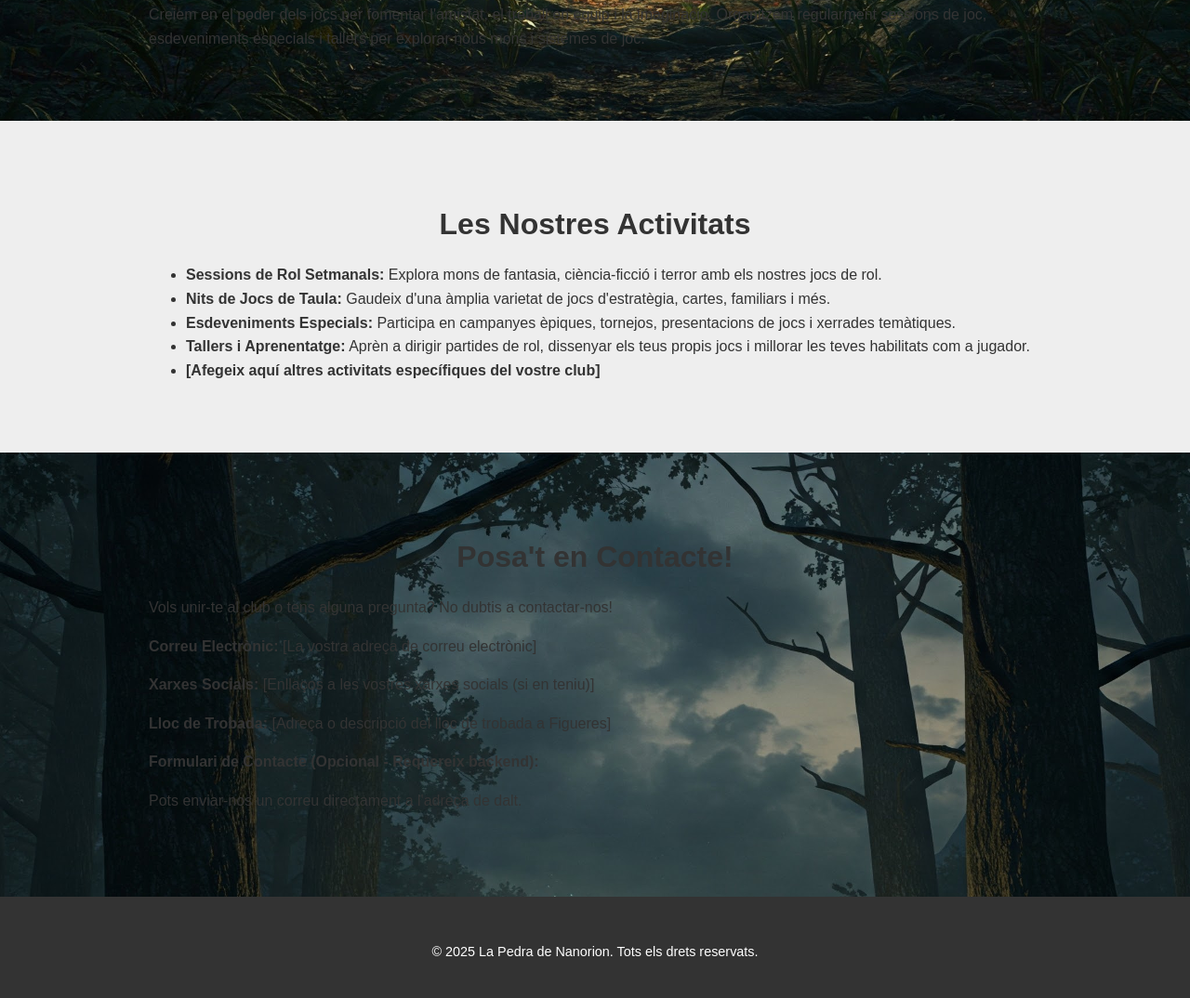
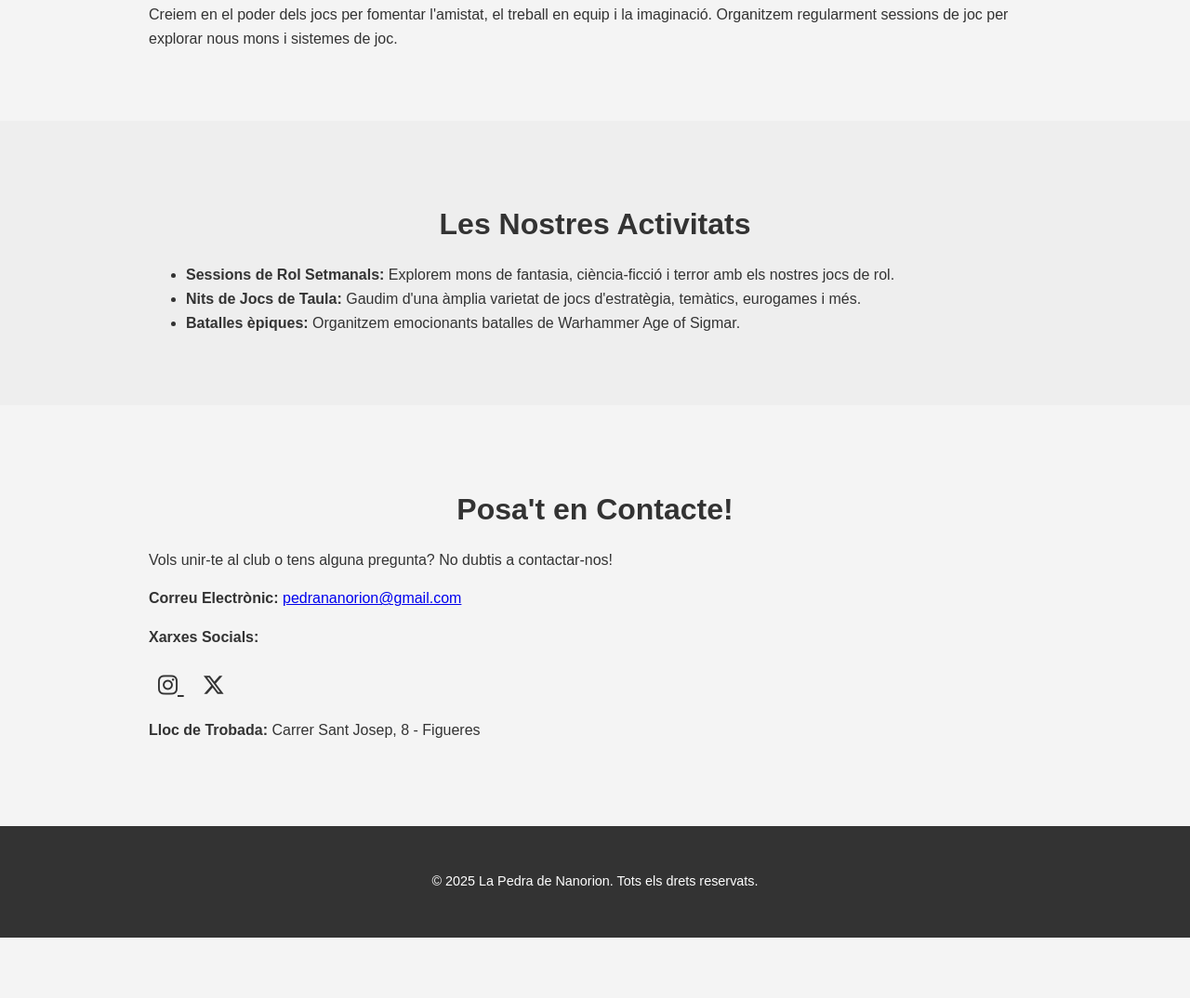
Before and after one commit to carlesi/pedradenanorion, a website: page index.html in a window 1280 px wide. Shown: the part 819-1893 px from the top of the page at 93% size. After the commit the page ends 1828 px from the top, so only its background shows below. Drawn offline with Linux system fonts and the light colour scheme.

Commit message:
millores

```diff
--- a/css/style.css
+++ b/css/style.css
@@ -5,7 +5,6 @@ body {
     background-color: #f4f4f4;
     color: #333;
     line-height: 1.6;
-    background-image: url('../img/fons_pedra.jpeg');
     background-size: cover; /* cobrir tot */
     background-repeat: no-repeat;
     background-attachment: fixed; /* Per a qe no es desplaci amb el scroll */
@@ -58,7 +57,7 @@ main {
 }
 
 
-/* Para la sección hero */
+/* Secció hero */
 .hero {
     background-image: linear-gradient(rgba(0, 0, 0, 0.5), rgba(0, 0, 0, 0.5)), url('../img/fons_hero.jpeg');
     background-size: cover;
@@ -131,3 +130,29 @@ footer {
     padding: 1em 0;
     font-size: 0.9em;
 }
+
+/* Estils per a les icones de xarxes socials */
+.social-icons {
+    margin-top: 20px;
+}
+
+.social-icons a {
+    color: #333; /* Color per defecte de les icones */
+    font-size: 1.5em; /* Mida de les icones */
+    margin: 0 10px; /* Espaiat entre icones */
+    transition: color 0.3s ease; /* Transició suau en el canvi de color */
+}
+
+/* Canvi de color en passar el ratolí */
+.social-icons a:hover {
+    color: #e44d26; /* Un color similar al del botó */
+}
+
+/* Colors específics per a cada xarxa social */
+.social-icons .fa-instagram:hover {
+    color: #E1306C; /* Color d'Instagram */
+}
+
+.social-icons .fa-x-twitter:hover {
+    color: #1DA1F2; /* Color de X/Twitter */
+}
--- a/index.html
+++ b/index.html
@@ -4,6 +4,7 @@
     <meta charset="UTF-8">
     <meta name="viewport" content="width=device-width, initial-scale=1.0">
     <title>La Pedra de Nanorion - Club de Rol i Jocs de Taula</title>
+	 <link rel="stylesheet" href="https://cdnjs.cloudflare.com/ajax/libs/font-awesome/6.5.2/css/all.min.css" integrity="sha512-SnH5WK+bZxgPHs44uWIX+LLJAJ9/2PkPKZ5QiAj6Ta86w+fsb2TkcmfRyVX3pBnMFcV7oQPJkl9QevSCWr3W6A==" crossorigin="anonymous" referrerpolicy="no-referrer" />
     <link rel="stylesheet" href="css/style.css">
 </head>
 <body>
@@ -32,8 +33,8 @@
     <section id="sobre-nosaltres" class="section">
         <div class="container">
             <h2>Sobre Nosaltres</h2>
-            <p>Som un club apassionat pels jocs de rol i de taula. El nostre objectiu és crear una comunitat on jugadors de tots els nivells puguin reunir-se, compartir històries i gaudir de partides emocionants. Fundat l'any [Any de Fundació], La Pedra de Nanorion s'ha convertit en un punt de trobada per a la creativitat, l'estratègia i la diversió a Figueres.</p>
-            <p>Creiem en el poder dels jocs per fomentar l'amistat, el treball en equip i la imaginació. Organitzem regularment sessions de joc, esdeveniments especials i tallers per explorar nous mons i sistemes de joc.</p>
+            <p>Som un club apassionat pels jocs de rol i de taula. El nostre objectiu és crear una comunitat on jugadors de tots els nivells puguin reunir-se, compartir històries i gaudir de partides emocionants. Fundat l'any 2006, La Pedra de Nanorion s'ha convertit en un punt de trobada per a la creativitat, l'estratègia i la diversió a Figueres.</p>
+            <p>Creiem en el poder dels jocs per fomentar l'amistat, el treball en equip i la imaginació. Organitzem regularment sessions de joc per explorar nous mons i sistemes de joc.</p>
         </div>
     </section>
 
@@ -41,11 +42,9 @@
         <div class="container">
             <h2>Les Nostres Activitats</h2>
             <ul>
-                <li><strong>Sessions de Rol Setmanals:</strong> Explora mons de fantasia, ciència-ficció i terror amb els nostres jocs de rol.</li>
-                <li><strong>Nits de Jocs de Taula:</strong> Gaudeix d'una àmplia varietat de jocs d'estratègia, cartes, familiars i més.</li>
-                <li><strong>Esdeveniments Especials:</strong> Participa en campanyes èpiques, tornejos, presentacions de jocs i xerrades temàtiques.</li>
-                <li><strong>Tallers i Aprenentatge:</strong> Aprèn a dirigir partides de rol, dissenyar els teus propis jocs i millorar les teves habilitats com a jugador.</li>
-                <li><strong>[Afegeix aquí altres activitats específiques del vostre club]</strong></li>
+                <li><strong>Sessions de Rol Setmanals:</strong> Explorem mons de fantasia, ciència-ficció i terror amb els nostres jocs de rol.</li>
+                <li><strong>Nits de Jocs de Taula:</strong> Gaudim d'una àmplia varietat de jocs d'estratègia, temàtics, eurogames i més.</li>
+                <li><strong>Batalles èpiques:</strong> Organitzem emocionants batalles de Warhammer Age of Sigmar.</li>
             </ul>
         </div>
     </section>
@@ -55,11 +54,21 @@
 			<h2>Posa't en Contacte!</h2>
 			<p>Vols unir-te al club o tens alguna pregunta? No dubtis a contactar-nos!</p>
 			<div class="contact-details">
-                <p><strong>Correu Electrònic:</strong> [La vostra adreça de correu electrònic]</p>
-                <p><strong>Xarxes Socials:</strong> [Enllaços a les vostres xarxes socials (si en teniu)]</p>
-                <p><strong>Lloc de Trobada:</strong> [Adreça o descripció del lloc de trobada a Figueres]</p>
-                <p><strong>Formulari de Contacte (Opcional - Requereix backend):</strong></p>
-                <p>Pots enviar-nos un correu directament a l'adreça de dalt.</p>
+				<p>
+					<strong>Correu Electrònic:</strong>
+					<a href='mailto:pedrananorion@gmail.com'>pedrananorion@gmail.com</a>
+				</p>
+				<p><strong>Xarxes Socials:</strong></p> <div class="social-icons">
+					<a href="https://www.instagram.com/la_pedra_de_nanorion" target="_blank" aria-label="Instagram de La Pedra de Nanorion">
+						<i class="fab fa-instagram"></i>
+					</a>
+					<a href="https://x.com/pedrananorion" target="_blank" aria-label="X (Twitter) de La Pedra de Nanorion">
+						<i class="fab fa-x-twitter"></i>
+					</a>
+				</div>
+				<p>
+					<strong>Lloc de Trobada:</strong> Carrer Sant Josep, 8 - Figueres
+				</p>
 			</div>
 		</div>
 	</section>
```
Lines whose indentation alone changed are shown as unchanged.
